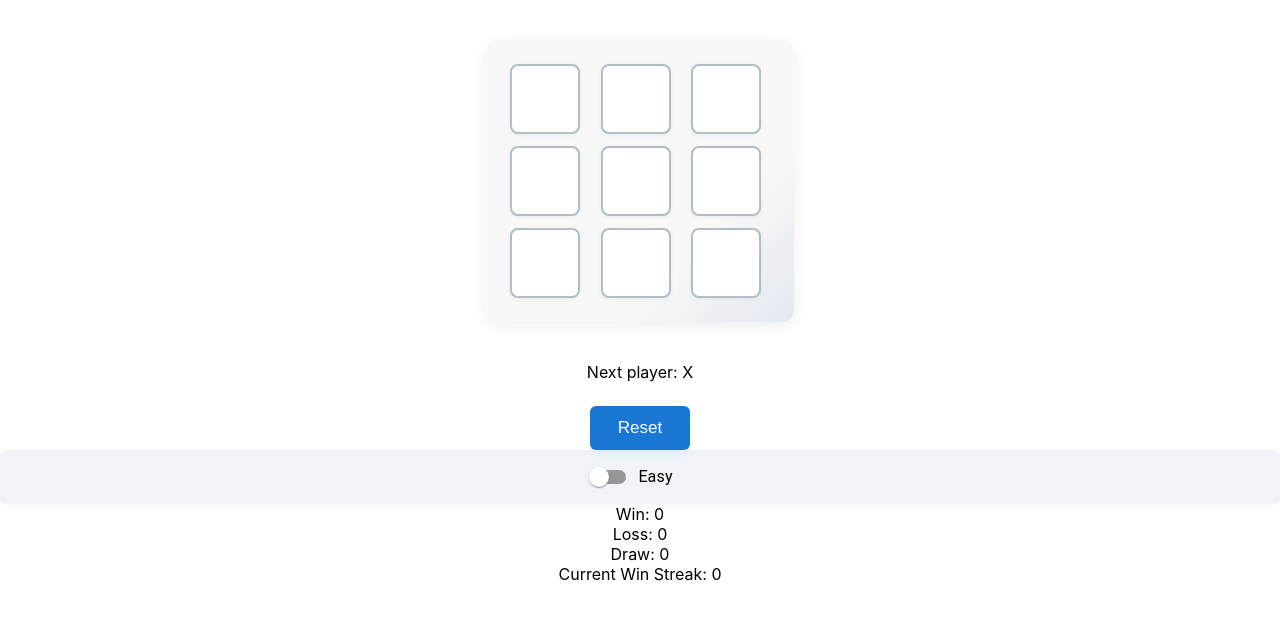
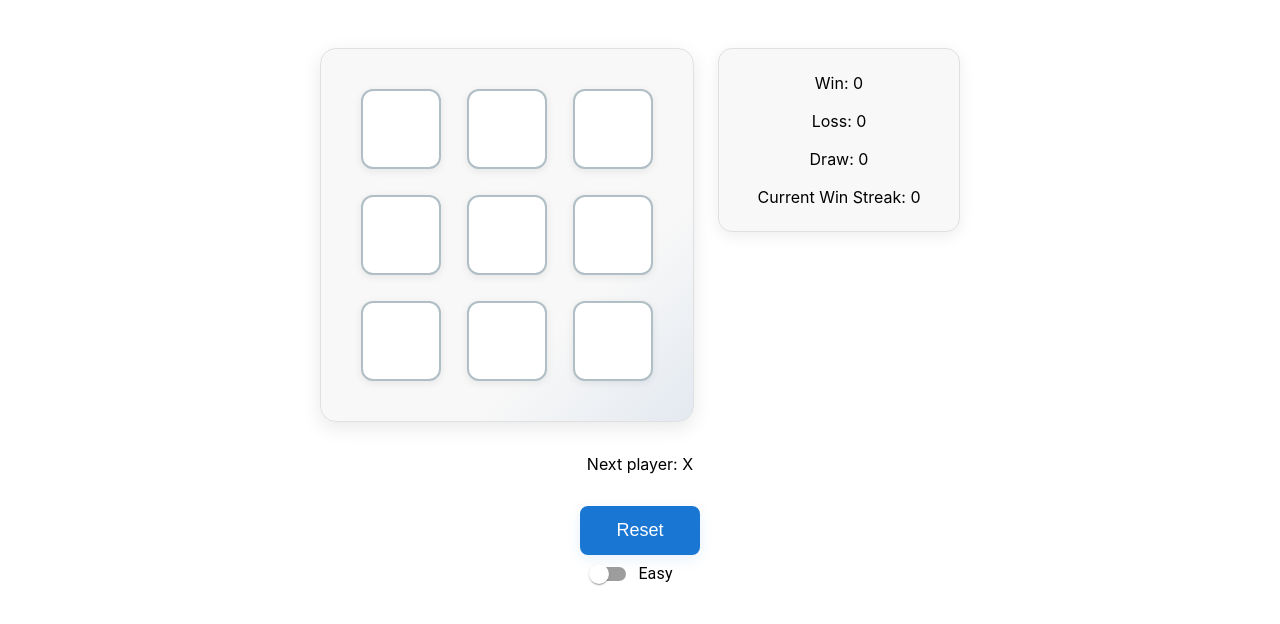
Before and after one commit to HuyTran28/tic-tac-toe, a React (Create React App) app: page / in a window 1280 px wide. Shown: the top 624 px of the page. Built offline with nearby package versions, Linux system fonts and the light colour scheme.

Commit message:
Enhance UI components and game logic: update styles for Board, GameInfo, Square, and ToggleMode; add ScoreBoard component; refactor game logic to track performance metrics.

```diff
--- a/src/components/Board.module.css
+++ b/src/components/Board.module.css
@@ -1,11 +1,12 @@
 .board {
     display: grid;
     grid-template-columns: repeat(3, 1fr);
-    gap: 12px;
-    max-width: 260px;
-    margin: 40px auto;
-    padding: 24px;
+    gap: 18px;
+    max-width: 300px;
+    margin: 48px 0 32px 0;
+    padding: 36px;
     background: linear-gradient(135deg, #f8f8f8 70%, #e3e9f0 100%);
-    border-radius: 12px;
-    box-shadow: 0 4px 16px rgba(0,0,0,0.07);
+    border-radius: 16px;
+    box-shadow: 0 6px 20px rgba(0,0,0,0.09);
+    border: 1.5px solid #e0e0e0;
 }
--- a/src/components/Game.jsx
+++ b/src/components/Game.jsx
@@ -4,6 +4,7 @@ import { getNextMove } from "../utils/gameLogic";
 import { calculateWinner } from "../utils/gameLogic";
 import GameInfo from "./GameInfo";
 import ScoreBoard from "./ScoreBoard";
+import styles from './Game.module.css'; // Add this import
 
 const SCORE_KEY = "scoreboard";
 
@@ -100,15 +101,25 @@ export default function Game() {
         setBoard(newBoard)
         setWinner(null)
         setXIsNext(true)
+        setTotalPosNum(0)
+        setDurationMs(0)
     }
 
     return (
         <>
-            <Board
-                board={board}
-                handleClick={chooseSquare}
-                winnerCombination={winnerCombination}
-            />
+            <div className={styles.gameContainer}>
+                <Board
+                    board={board}
+                    handleClick={chooseSquare}
+                    winnerCombination={winnerCombination}
+                />
+                <ScoreBoard
+                    wins={wins}
+                    losses={losses}
+                    draws={draws}
+                    currentWinStreak={currentWinStreak}
+                />
+            </div>
             <GameInfo
                 winner={winner}
                 resetGame={resetGame}
@@ -118,12 +129,6 @@ export default function Game() {
                 totalPosNum={totalPosNum}
                 durationMs={durationMs}
             />
-            <ScoreBoard
-                wins={wins}
-                losses={losses}
-                draws={draws}
-                currentWinStreak={currentWinStreak}
-            />
         </>
     )
 }
--- /dev/null
+++ b/src/components/Game.module.css
@@ -0,0 +1,9 @@
+.gameContainer {
+    display: flex;
+    flex-direction: row;
+    align-items: flex-start;
+    justify-content: center;
+    gap: 24px;
+    width: 100%;
+    margin-top: 0;
+}
--- a/src/components/GameInfo.module.css
+++ b/src/components/GameInfo.module.css
@@ -1,17 +1,18 @@
 .button {
-    margin-top: 24px;
-    padding: 12px 28px;
-    font-size: 17px;
+    margin-top: 32px;
+    padding: 14px 36px;
+    font-size: 18px;
     background-color: #1976d2;
     color: white;
     border: none;
-    border-radius: 6px;
+    border-radius: 8px;
     cursor: pointer;
-    box-shadow: 0 2px 8px rgba(25, 118, 210, 0.08);
-    transition: background 0.2s, transform 0.1s;
+    box-shadow: 0 4px 14px rgba(25, 118, 210, 0.10);
+    transition: background 0.2s, transform 0.1s, box-shadow 0.2s;
 }
 
 .button:hover {
     background-color: #1565c0;
-    transform: translateY(-2px) scale(1.03);
+    transform: translateY(-3px) scale(1.05);
+    box-shadow: 0 8px 24px rgba(25, 118, 210, 0.13);
 }
--- a/src/components/ScoreBoard.jsx
+++ b/src/components/ScoreBoard.jsx
@@ -1,10 +1,12 @@
+import styles from './ScoreBoard.module.css'
+
 export default function ScoreBoard({ wins, losses, draws, currentWinStreak }) {
     return (
-        <>
+        <div className={styles.scoreBoard}>
             <div>Win: {wins}</div>
             <div>Loss: {losses}</div>
             <div>Draw: {draws}</div>
             <div>Current Win Streak: {currentWinStreak}</div>
-        </>
+        </div>
     )
 }
--- /dev/null
+++ b/src/components/ScoreBoard.module.css
@@ -0,0 +1,13 @@
+.scoreBoard {
+    width: 200px;
+    padding: 24px 20px;
+    background: #f8f8f8;
+    border-radius: 14px;
+    box-shadow: 0 4px 16px rgba(0,0,0,0.07);
+    margin-top: 48px;
+    margin-left: 0;
+    border: 1.5px solid #e0e0e0;
+    display: flex;
+    flex-direction: column;
+    gap: 18px;
+}
--- a/src/components/Square.module.css
+++ b/src/components/Square.module.css
@@ -1,21 +1,31 @@
 .square {
-    width: 70px;
-    height: 70px;
-    font-size: 2.2rem;
+    width: 80px;
+    height: 80px;
+    font-size: 2.5rem;
     background: #fff;
     border: 2px solid #b0bec5;
-    border-radius: 8px;
+    border-radius: 12px;
     cursor: pointer;
-    transition: background 0.2s, box-shadow 0.2s;
-    box-shadow: 0 1px 4px rgba(0,0,0,0.06);
+    transition: background 0.2s, box-shadow 0.2s, border-color 0.2s;
+    box-shadow: 0 2px 8px rgba(0,0,0,0.08);
     outline: none;
+    margin: 4px;
+    display: flex;
+    align-items: center;
+    justify-content: center;
+}
+.square:hover {
+    background: #f0f4f8;
+    border-color: #90caf9;
 }
 .square:active {
     background: #e3e9f0;
 }
 .square.winner {
-    background: #43a047;
+    background: #388e3c;
     color: #fff;
-    border-color: #388e3c;
-    box-shadow: 0 0 12px #43a04755;
+    border-color: #2e7031;
+    box-shadow: 0 0 16px #43a04788;
+    font-weight: bold;
+    letter-spacing: 1px;
 }
--- a/src/components/ToggleMode.module.css
+++ b/src/components/ToggleMode.module.css
@@ -1,11 +1,13 @@
 .ToggleModeGroup {
     display: flex;
-    justify-content: center;
     align-items: center;
+    gap: 12px;
+    padding: 0;
     margin: 0;
-    gap: 12px;
-    padding: 8px 0;
-    background: #f0f4f8;
-    border-radius: 6px;
-    box-shadow: 0 2px 8px rgba(0,0,0,0.04);
+    background: none;
+    border: none;
+    border-radius: 0;
+    box-shadow: none;
+    font-size: 1rem;
+    font-family: inherit;
 }
--- a/src/utils/ai.js
+++ b/src/utils/ai.js
@@ -75,7 +75,9 @@ const findBestMove = (board) => {
         }
     }
 
-    const durationMs = performance.now() - start;
+    const end = performance.now();
+    const durationMs = end - start;
+
     return {move, totalPosNum, durationMs};
 }
 
```
